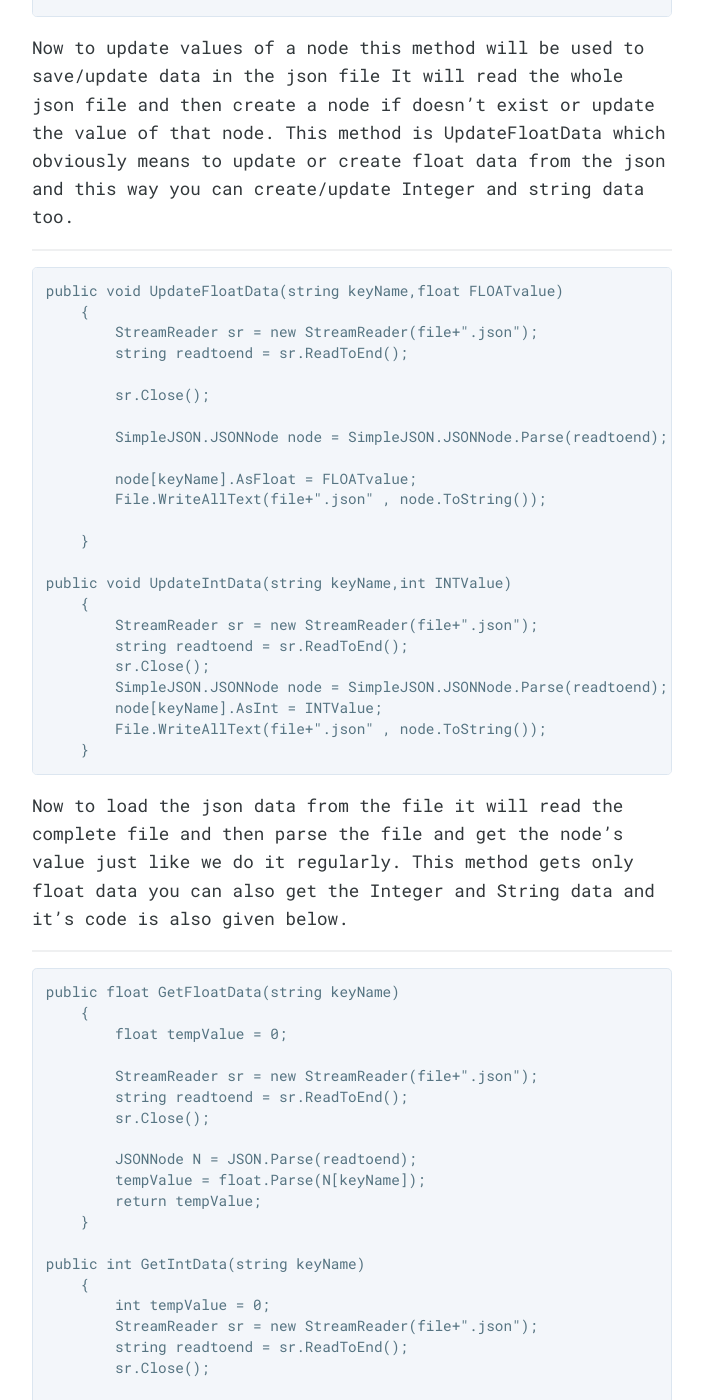
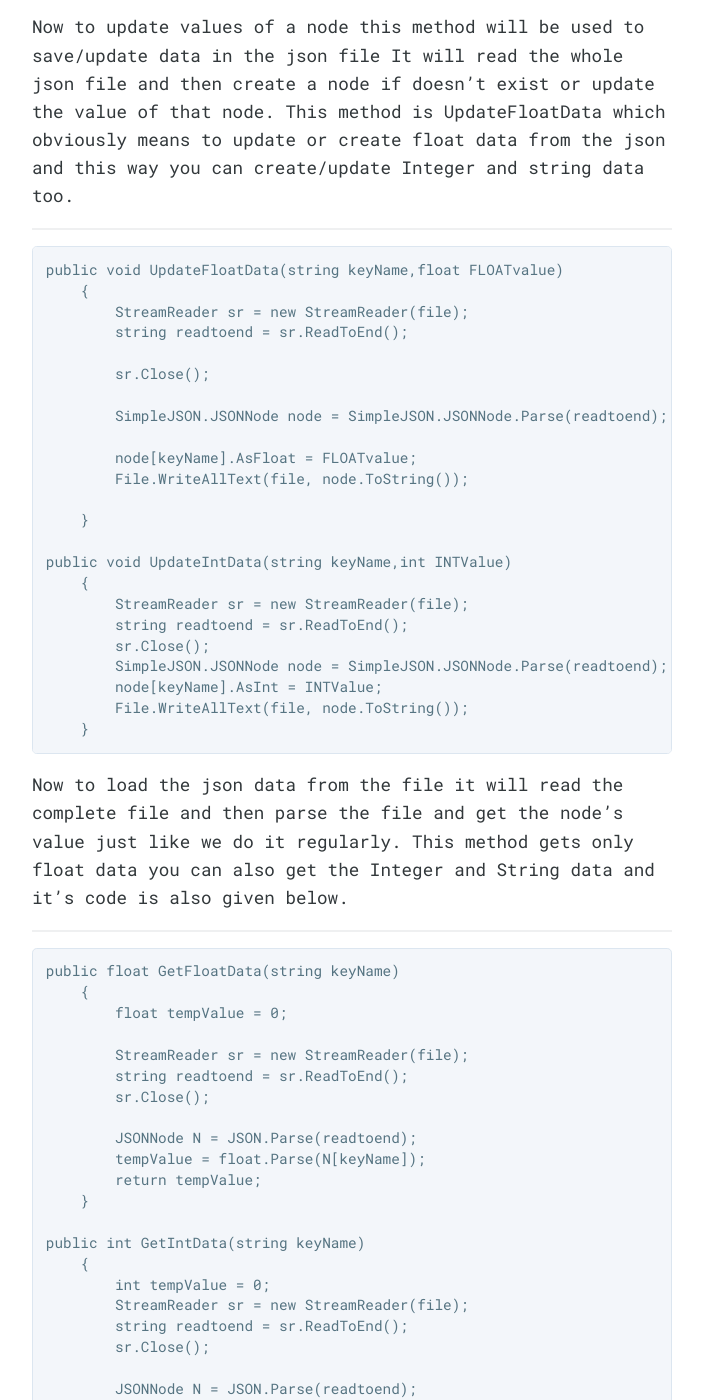
Before and after one commit to prashant-singh/prashant-singh.github.io, a Jekyll site: the page built from _posts/2016-08-11-Store-Game-Data-Json.md, in a window 1280 px wide and 1400 px high, scrolled down 2014 px. Shown: the whole window, without its empty margins (288-991 px from the left). Built offline with Jekyll 4.4.1, drawn with Linux system fonts in a browser that asks for light colours; nearby versions of some CDN libraries; a style sheet for code colours, icons or effects is not loaded; some of the changed text lies outside the part shown.

Commit message:
Update 2016-08-11-Store-Game-Data-Json.md

```diff
--- a/_posts/2016-08-11-Store-Game-Data-Json.md
+++ b/_posts/2016-08-11-Store-Game-Data-Json.md
@@ -41,11 +41,10 @@
 void Start()
     {
         data = this;
-        file = Application.persistentDataPath +"/SavedSettings";
-        if(!File.Exists(file+".json"))
+        file = Application.persistentDataPath +"/SavedSettings.json";
+        if(!File.Exists(file))
         {
-            File.Create(file);
-            File.WriteAllText(file+".json" ,"{}");
+            File.WriteAllText(file,"{}");
             File.Delete(file);
         }
         Print(“File Location ”+file);
@@ -61,7 +60,7 @@
 <pre class="brush: csharp; title: ; notranslate" title="">
 public void UpdateFloatData(string keyName,float FLOATvalue)
     {
-        StreamReader sr = new StreamReader(file+".json");
+        StreamReader sr = new StreamReader(file);
         string readtoend = sr.ReadToEnd();
 
         sr.Close();
@@ -69,18 +68,18 @@
         SimpleJSON.JSONNode node = SimpleJSON.JSONNode.Parse(readtoend);
 
         node[keyName].AsFloat = FLOATvalue;
-        File.WriteAllText(file+".json" , node.ToString());
+        File.WriteAllText(file, node.ToString());
 
     }
 
 public void UpdateIntData(string keyName,int INTValue)
     {
-        StreamReader sr = new StreamReader(file+".json");
+        StreamReader sr = new StreamReader(file);
         string readtoend = sr.ReadToEnd();
         sr.Close();
         SimpleJSON.JSONNode node = SimpleJSON.JSONNode.Parse(readtoend);
         node[keyName].AsInt = INTValue;
-        File.WriteAllText(file+".json" , node.ToString());
+        File.WriteAllText(file, node.ToString());
     }
 </pre>
 
@@ -92,7 +91,7 @@
     {
         float tempValue = 0;
 
-        StreamReader sr = new StreamReader(file+".json");
+        StreamReader sr = new StreamReader(file);
         string readtoend = sr.ReadToEnd();
         sr.Close();
 
@@ -104,7 +103,7 @@
 public int GetIntData(string keyName)
     {
         int tempValue = 0;
-        StreamReader sr = new StreamReader(file+".json");
+        StreamReader sr = new StreamReader(file);
         string readtoend = sr.ReadToEnd();
         sr.Close();
 
@@ -116,7 +115,7 @@
     public string GetStringData(string keyName)
     {
         string tempValue = "";
-        StreamReader sr = new StreamReader(file+".json");
+        StreamReader sr = new StreamReader(file);
         string readtoend = sr.ReadToEnd();
         sr.Close();
         JSONNode N = JSON.Parse(readtoend);
@@ -140,7 +139,7 @@
     {
         WWW textData = new WWW(URL);
         yield return textData;
-        File.WriteAllText(file+".json" , textData.text.ToString());
+        File.WriteAllText(file, textData.text.ToString());
     }
 </pre>
 
```
